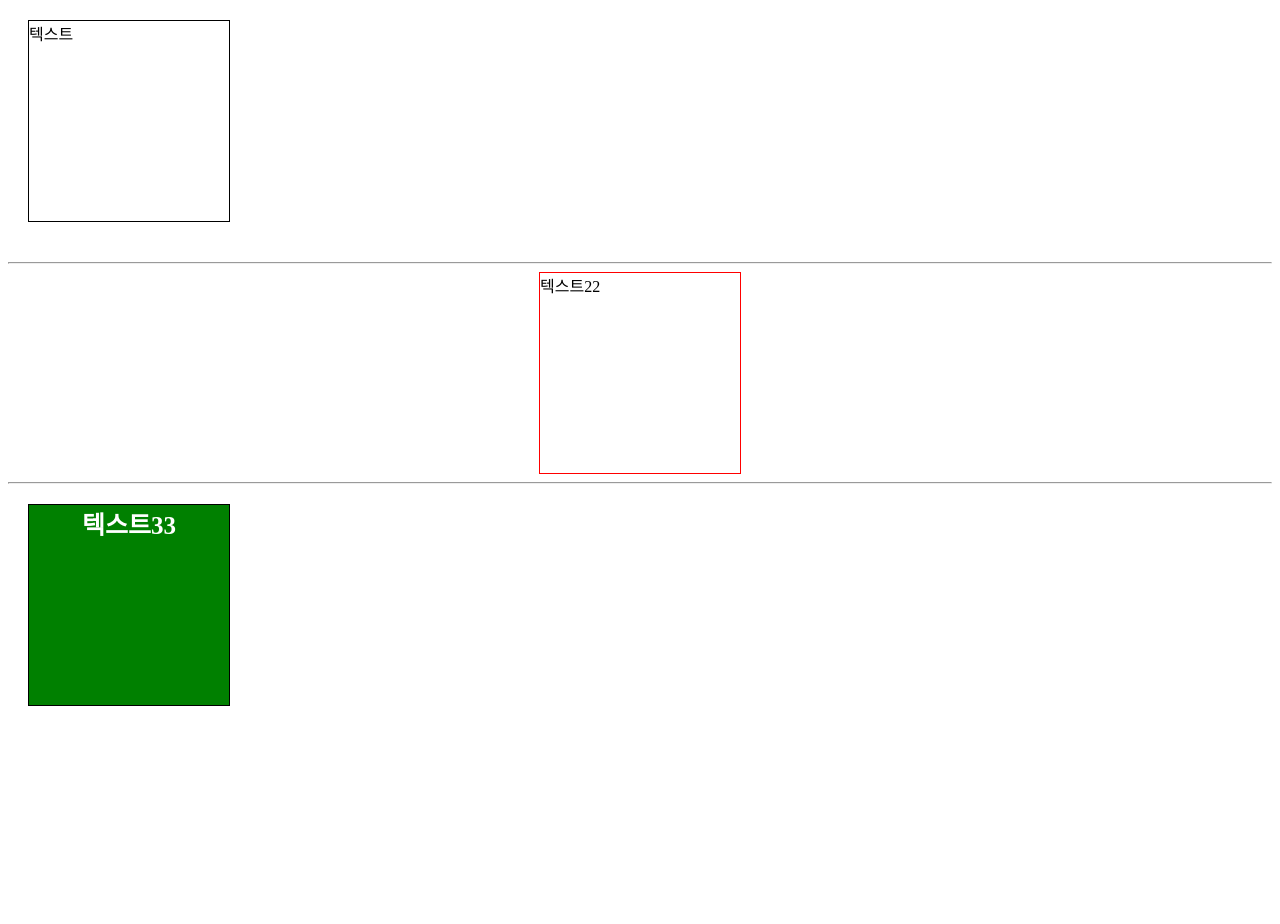
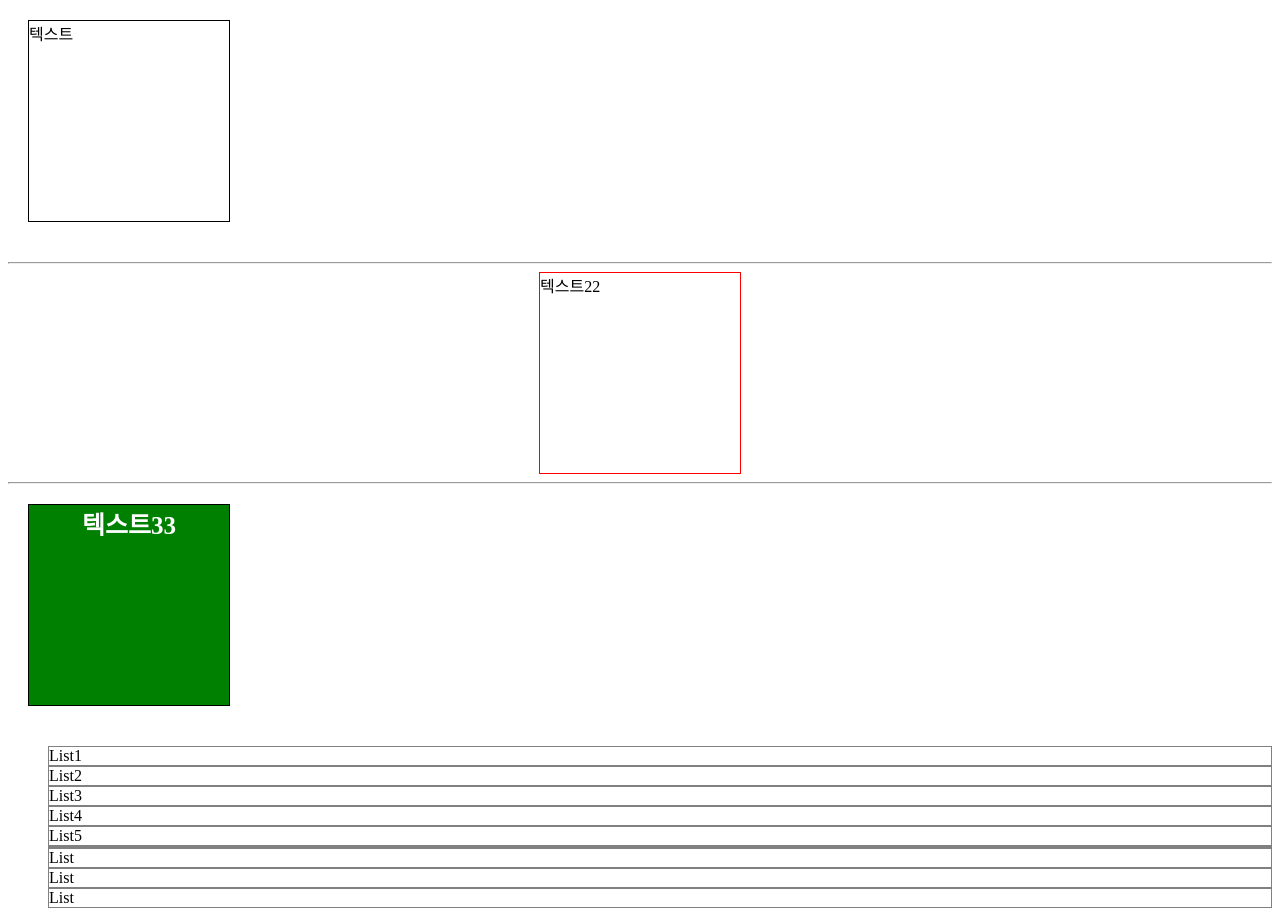
Before and after one commit to lswdev/publicing-study, a plain HTML site: page css/index.html in a window 1280 px wide. Before the commit the page ends 800 px from the top, so only its background shows below. Drawn offline with Linux system fonts and the light colour scheme.

Commit message:
8/20 css 교육

```diff
--- a/css/index.html
+++ b/css/index.html
@@ -40,6 +40,19 @@
       text-align: center;
     }
 
+    ul, li, ol {
+      /* 같은 속성 두가지 선택지에 적용하려면 ',(쉼표)'를 사용 */
+      list-style: none;
+    }
+
+    .ulcss > li {
+      border: 1px solid gray;
+    }
+
+    .ulcss{
+      /* 바로 아래 뎁스에 있는 태그를 선택 할 때 '>'를 사용 */
+    }
+
   </style>
 
 </head>
@@ -55,6 +68,21 @@
 
   <div id="box3">텍스트33</div>
 
+  <ul class="ulcss">
+    <li>List1</li>
+    <li>List2</li>
+    <li>List3</li>
+    <li>List4</li>
+    <li>List5</li>
+    <li>
+      <oi>
+        <li>List</li>
+        <li>List</li>
+        <li>List</li>
+      </oi>
+    </li>
+  </ul>
+
 
 </body>
 </html>
```
Also changed, not shown: html/base/index4.html (+0 -2 lines).
